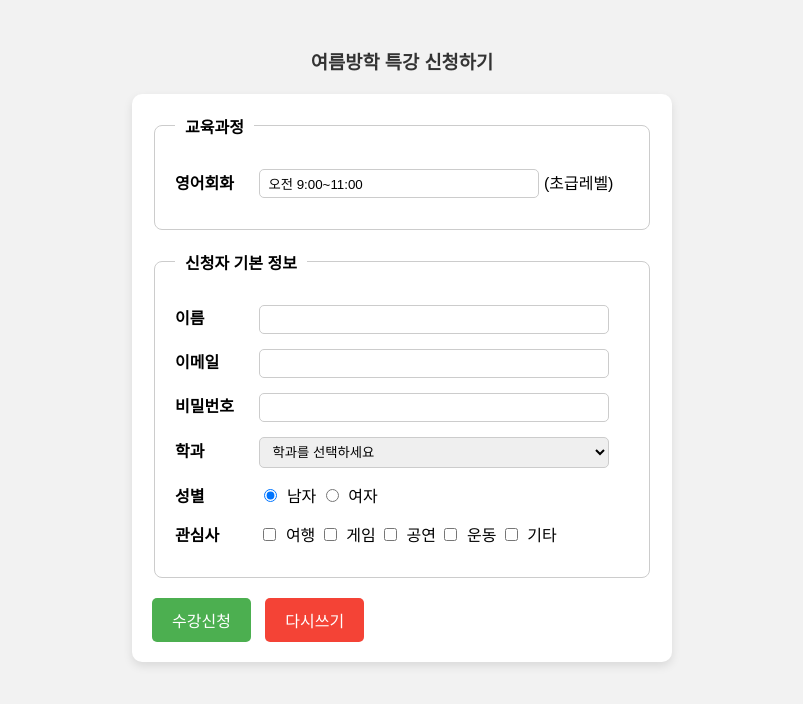
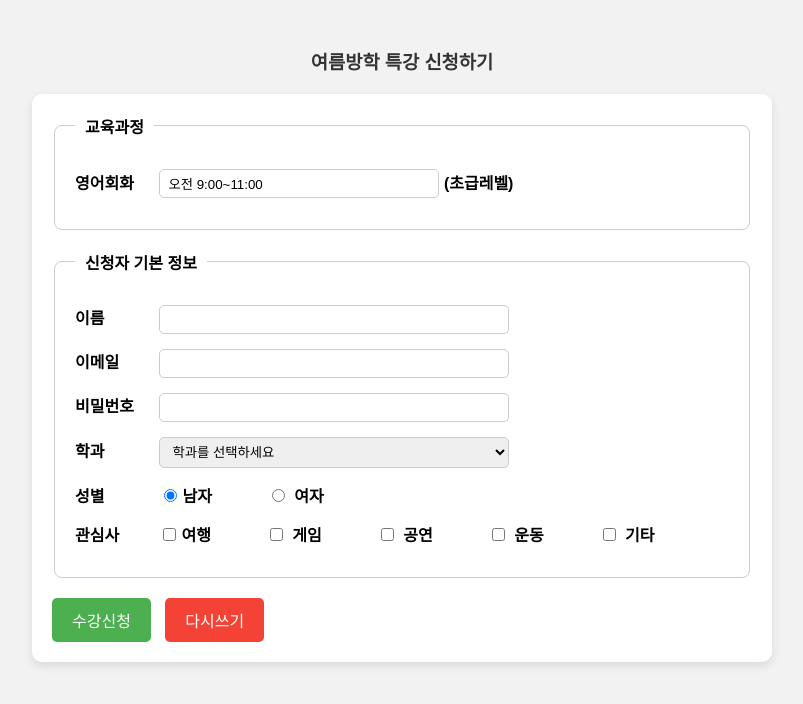
Before and after one commit to ohseung-web/html-css-kdt2025, a plain HTML site: page Example/Exform01.html in a window 1280 px wide. Shown: the whole page, without its empty margins (238-1041 px from the left). Drawn offline with Linux system fonts and the light colour scheme.

Commit message:
9월1일 수업자료 수정분

```diff
--- a/Example/Exform01.html
+++ b/Example/Exform01.html
@@ -20,7 +20,7 @@
       form {
         background-color: #fff;
         padding: 20px;
-        width: 500px;
+        width: 700px;
         margin: 0 auto;
         border-radius: 10px;
         box-shadow: 0 4px 10px rgba(0, 0, 0, 0.1);
@@ -47,7 +47,8 @@
         margin-bottom: 15px;
       }
 
-      label {
+      label,
+      span {
         display: inline-block;
         width: 80px;
         font-weight: bold;
@@ -141,15 +142,27 @@
             </select>
           </li>
           <li>
-            <label>성별</label>
-            <input type="radio" name="gender" checked /> 남자
-            <input type="radio" name="gender" /> 여자
+            <span>성별</span>
+            <input type="radio" name="gender" checked id="man" /><label
+              for="man"
+              >남자</label
+            >
+            <input type="radio" name="gender" id="woman" />
+            <label for="woman">여자</label>
           </li>
           <li>
-            <label>관심사</label>
-            <input type="checkbox" /> 여행 <input type="checkbox" /> 게임
-            <input type="checkbox" /> 공연 <input type="checkbox" /> 운동
-            <input type="checkbox" /> 기타
+            <span>관심사</span>
+            <input type="checkbox" name="hobby" id="ho1" /><label for="ho1"
+              >여행</label
+            >
+            <input type="checkbox" name="hobby" id="ho2" />
+            <label for="ho2">게임</label>
+            <input type="checkbox" name="hobby" id="ho3" />
+            <label for="ho3">공연</label>
+            <input type="checkbox" name="hobby" id="ho4" />
+            <label for="ho4">운동</label>
+            <input type="checkbox" name="hobby" id="ho5" />
+            <label for="ho5">기타</label>
           </li>
         </ul>
       </fieldset>
```
